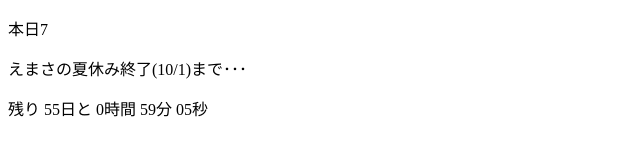
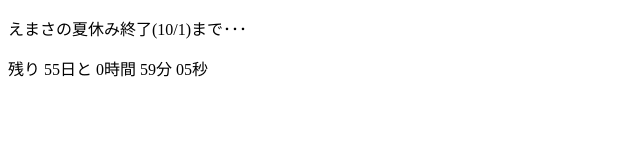
Before and after one commit to s-ending/repo1, a plain HTML site: page emama/index.html in a window 1280 px wide. Shown: the whole page, without its empty margins (0-640 px from the left). Drawn offline with Linux system fonts and the light colour scheme.

Commit message:
Update index.html

```diff
--- a/emama/index.html
+++ b/emama/index.html
@@ -9,7 +9,6 @@
 
 <body>
     <div>
-        <p>本日<span id="today"></span></p>
         <p>えまさの夏休み終了(10/1)まで･･･</p>
         <p class="timer">残り
             <span id="day"></span>日と
@@ -31,7 +30,6 @@
             const minute = Math.floor(restMillisecond / 1000 / 60) % 60;
             const second = Math.floor(restMillisecond / 1000) % 60;
 
-            document.getElementById('today').textContent = today;
             document.getElementById('day').textContent = day;
             document.getElementById('hour').textContent = hour;
             document.getElementById('minute').textContent = String(minute).padStart(2, '0');
```
